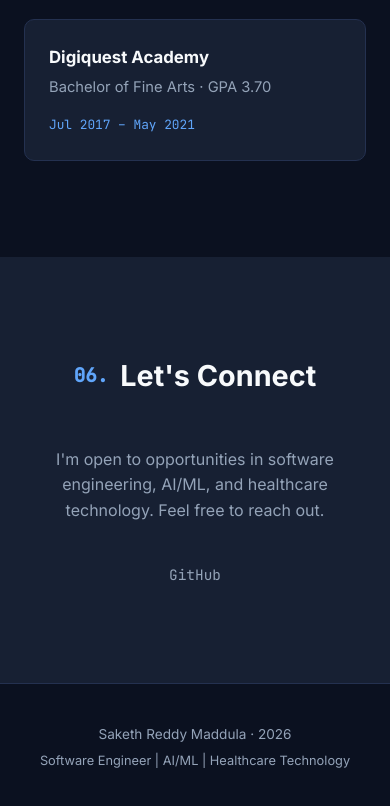
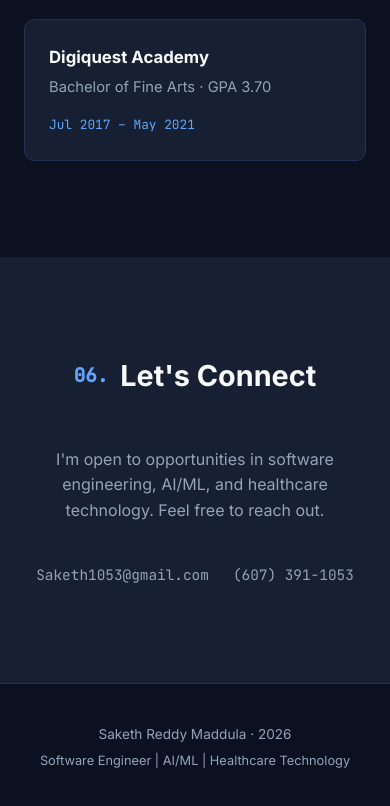
Before and after one commit to Saketh1053/Saketh1053.github.io, a plain HTML site: page index.html in a window 390 px wide. Shown: the part 6033-6839 px from the top of the page. Drawn offline with Linux system fonts and the light colour scheme.

Commit message:
Replace GitHub contact link with email and phone
Co-Authored-By: Claude Sonnet 5 <noreply@anthropic.com>

```diff
--- a/index.html
+++ b/index.html
@@ -253,7 +253,8 @@
       free to reach out.
     </p>
     <div class="contact-links">
-      <a href="https://github.com/Saketh1053" target="_blank" rel="noopener">GitHub</a>
+      <a href="mailto:Saketh1053@gmail.com">Saketh1053@gmail.com</a>
+      <a href="tel:+16073911053">(607) 391-1053</a>
     </div>
   </section>
 
```
